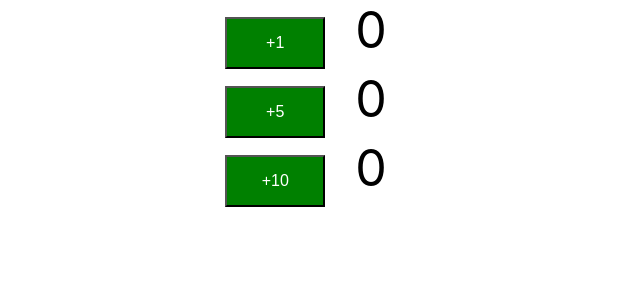
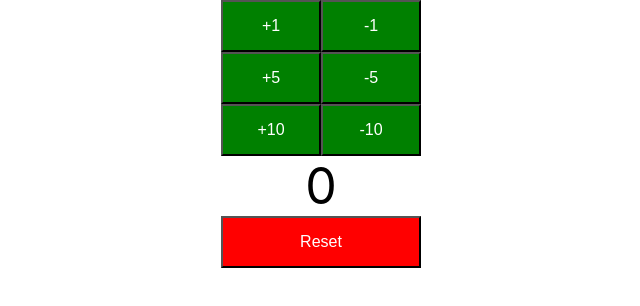
Before and after one commit to SuveenVundavalli/FullStack-React-Spring-Boot-ToDo-App, a React (Create React App) app in the folder frontend/todo-app/: page / in a window 1280 px wide. Shown: the top 306 px of the page, without its empty margins (319-959 px from the left). Built offline with nearby package versions, Linux system fonts and the light colour scheme.

Commit message:
Added reset functionality to the counter app

```diff
--- a/frontend/todo-app/src/App.js
+++ b/frontend/todo-app/src/App.js
@@ -6,9 +6,7 @@ class App extends Component {
   render() {
     return (
       <div className="App">
-        <Counter by={1} />
-        <Counter by={5} />
-        <Counter by={10} />
+        <Counter />
       </div>
     );
   }
--- a/frontend/todo-app/src/components/counter/Counter.css
+++ b/frontend/todo-app/src/components/counter/Counter.css
@@ -6,6 +6,11 @@ button {
   width: 100px;
 }
 
+button.reset {
+  background-color: red;
+  width: 200px;
+}
+
 .count {
   font-size: 50px;
   padding: 15px 30px;
--- a/frontend/todo-app/src/components/counter/Counter.jsx
+++ b/frontend/todo-app/src/components/counter/Counter.jsx
@@ -9,34 +9,86 @@ class Counter extends Component {
     this.state = {
       counter: 0
     };
-
     this.increment = this.increment.bind(this);
+    this.decrement = this.decrement.bind(this);
+    this.reset = this.reset.bind(this);
   }
-
   render() {
     return (
       <div className="counter">
-        <button onClick={this.increment}>+{this.props.by}</button>
+        <CounterButton
+          by={1}
+          incrementMethod={this.increment}
+          decrementMethod={this.decrement}
+        />
+        <CounterButton
+          by={5}
+          incrementMethod={this.increment}
+          decrementMethod={this.decrement}
+        />
+        <CounterButton
+          by={10}
+          incrementMethod={this.increment}
+          decrementMethod={this.decrement}
+        />
         <span className="count">{this.state.counter}</span>
+        <div>
+          <button className="reset" onClick={this.reset}>
+            Reset
+          </button>
+        </div>
       </div>
     );
   }
 
-  // Update state - counter++
+  increment(by) {
+    // console.log(`Increment from parent - ${by}`);
+    this.setState(prevState => {
+      return { counter: prevState.counter + by };
+    });
+  }
+  decrement(by) {
+    // console.log(`Increment from parent - ${by}`);
+    this.setState(prevState => {
+      return { counter: prevState.counter - by };
+    });
+  }
+  reset() {
+    this.setState({ counter: 0 });
+  }
+}
+
+class CounterButton extends Component {
+  // Define the initial state in a constructor
+  constructor() {
+    super();
+    this.increment = this.increment.bind(this);
+    this.decrement = this.decrement.bind(this);
+  }
+  render() {
+    return (
+      <div className="counterButton">
+        <button onClick={this.increment}>+{this.props.by}</button>
+        <button onClick={this.decrement}>-{this.props.by}</button>
+      </div>
+    );
+  }
+
   increment() {
-    this.setState({
-      counter: this.state.counter + this.props.by
-    });
+    this.props.incrementMethod(this.props.by);
+  }
+  decrement() {
+    this.props.decrementMethod(this.props.by);
   }
 }
 
 // default values
-Counter.defaultProps = {
+CounterButton.defaultProps = {
   by: 1
 };
 
 // validations
-Counter.propTypes = {
+CounterButton.propTypes = {
   by: PropTypes.number
 };
 
```
